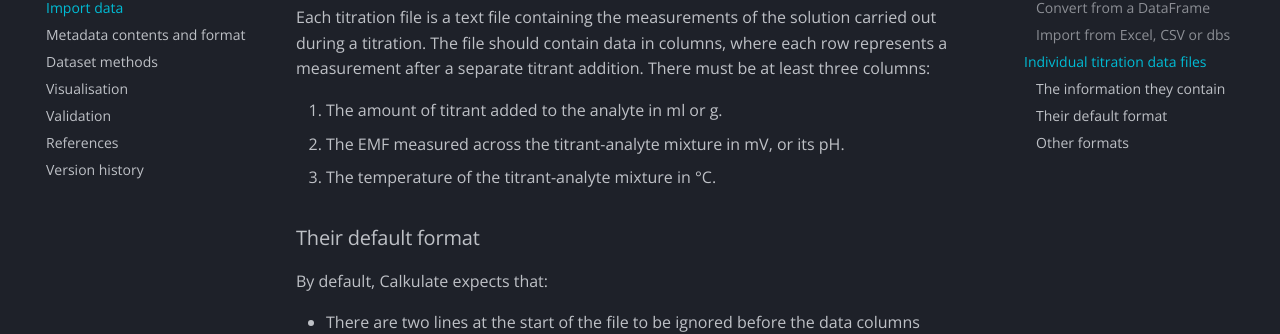
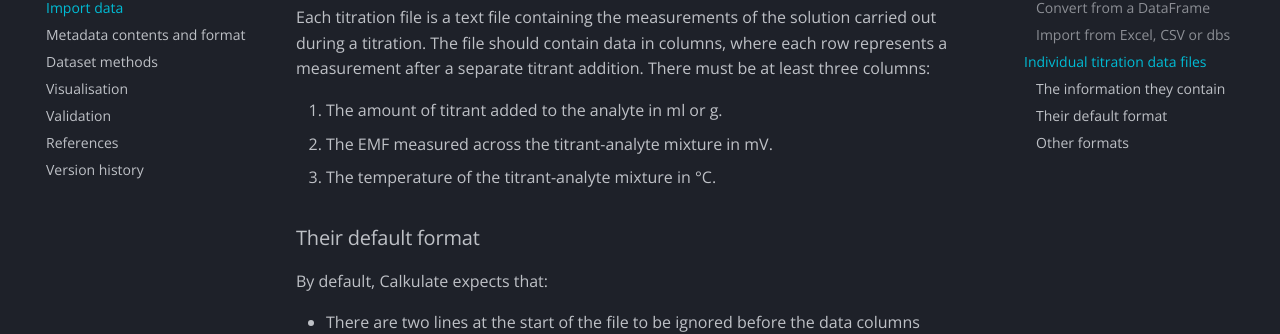
Before and after one commit to mvdh7/calkulate, an MkDocs documentation site: the page built from docs/read.md, in a window 1280 px wide and 900 px high, scrolled down 1346 px. Shown: the part 127-461 px from the top of the window. Built offline with MkDocs 1.6.1 and Material for MkDocs 9.7.7, drawn with Linux system fonts in a browser that asks for light colours; comment, search, counter and statistics services are not loaded.

Commit message:
Remove ref to pH

```diff
--- a/docs/read.md
+++ b/docs/read.md
@@ -50,7 +50,7 @@ You don't need to manually import titration data files, but you should check tha
 Each titration file is a text file containing the measurements of the solution carried out during a titration.  The file should contain data in columns, where each row represents a measurement after a separate titrant addition.  There must be at least three columns:
 
   1. The amount of titrant added to the analyte in ml or g.
-  2. The EMF measured across the titrant-analyte mixture in mV, or its pH.
+  2. The EMF measured across the titrant-analyte mixture in mV.
   3. The temperature of the titrant-analyte mixture in °C.
 
 ### Their default format
```
